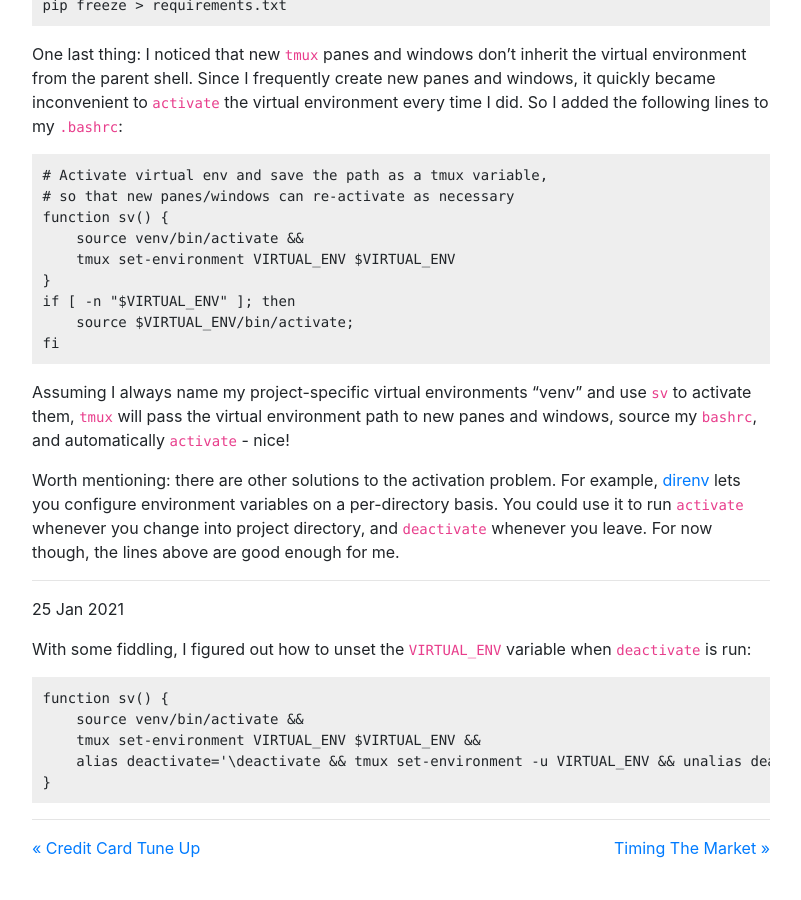
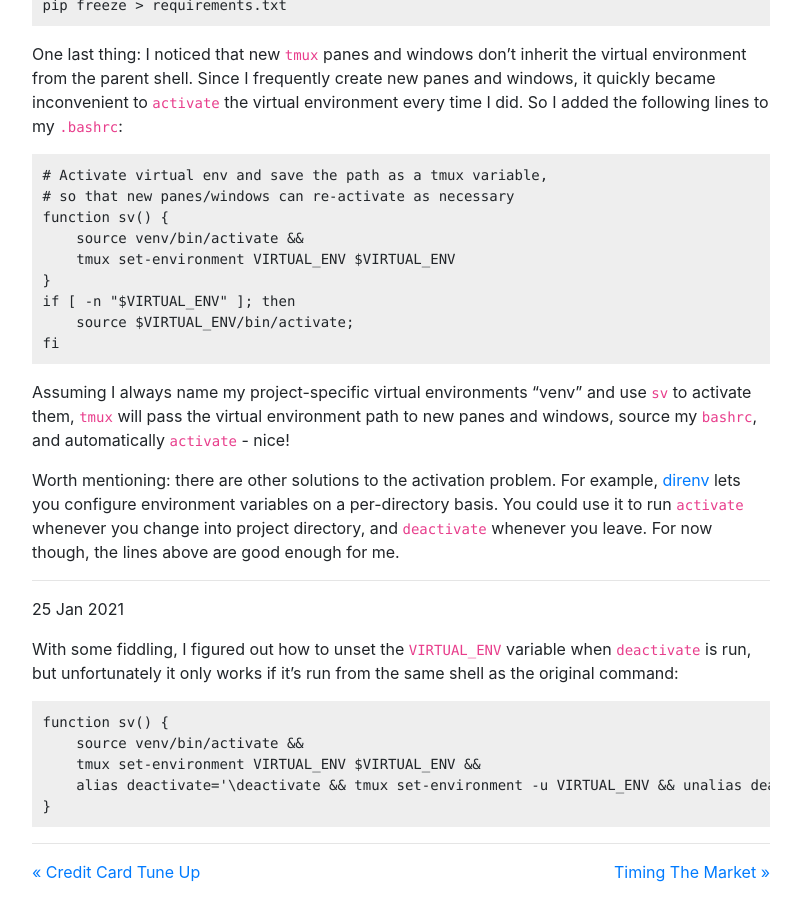
Before and after one commit to mackorone/mackorone.github.io, a Jekyll site: the page built from _posts/2020-02-23-tmux-and-venv.md, in a window 1280 px wide and 900 px high, scrolled down 1354 px. Shown: the whole window, without its empty margins (239-1040 px from the left). Built offline with Jekyll 4.4.1, drawn with Linux system fonts in a browser that asks for light colours; before the commit the page ends 2230 px from its top, so only the background shows below that.

Commit message:
Small correction on Tmux and Venv post

````diff
--- a/_posts/2020-02-23-tmux-and-venv.md
+++ b/_posts/2020-02-23-tmux-and-venv.md
@@ -92,7 +92,8 @@ though, the lines above are good enough for me.
 {{ "2021-01-25" | date_to_string }}
 
 With some fiddling, I figured out how to unset the `VIRTUAL_ENV` variable
-when `deactivate` is run:
+when `deactivate` is run, but unfortunately it only works if it's run from the
+same shell as the original command:
 
 ```
 function sv() {
````
